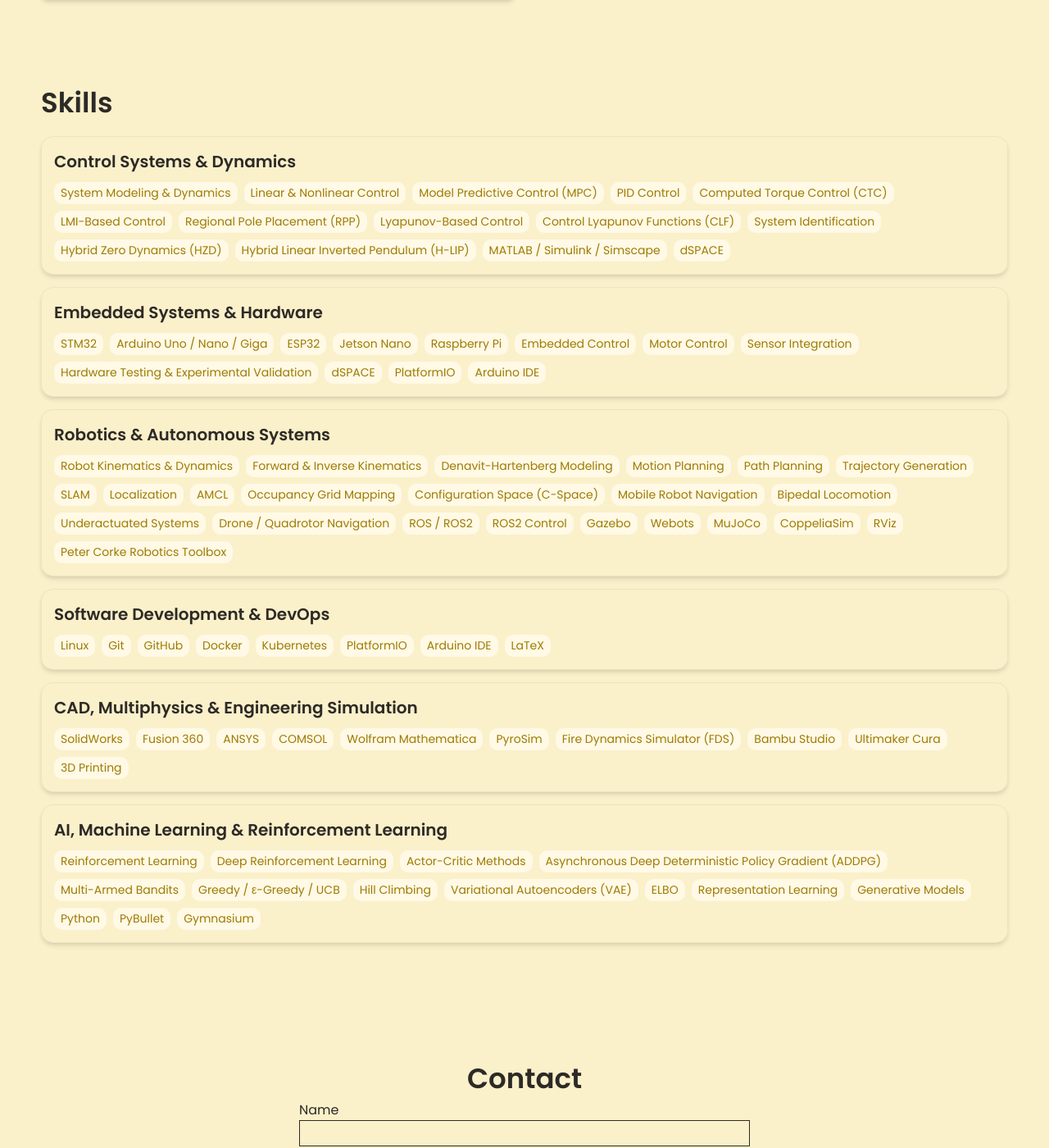
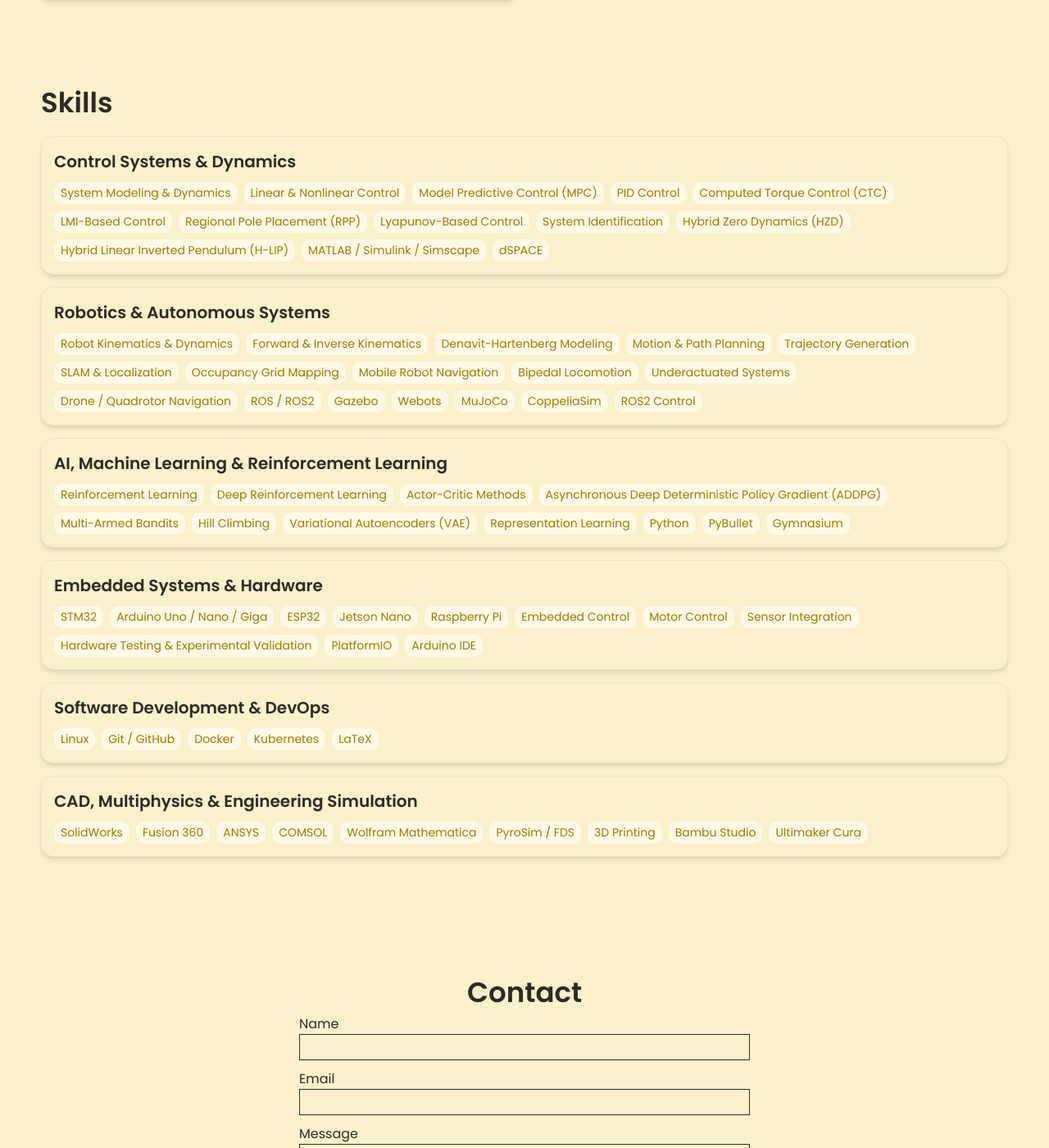
Before and after one commit to SohamBanerjeeRobotics/SohamBanerjeeRobotics.github.io, a Jekyll site: the page built from index.html, in a window 1280 px wide and 1400 px high, scrolled down 2042 px. Shown: the whole window at 82% size. Built offline with Jekyll 4.4.1, drawn with Linux system fonts in a browser that asks for light colours.

Commit message:
Update _config.yml

```diff
--- a/_config.yml
+++ b/_config.yml
@@ -42,12 +42,45 @@
       - LMI-Based Control
       - Regional Pole Placement (RPP)
       - Lyapunov-Based Control
-      - Control Lyapunov Functions (CLF)
       - System Identification
       - Hybrid Zero Dynamics (HZD)
       - Hybrid Linear Inverted Pendulum (H-LIP)
       - MATLAB / Simulink / Simscape
       - dSPACE
+
+  - category: Robotics & Autonomous Systems
+    tools:
+      - Robot Kinematics & Dynamics
+      - Forward & Inverse Kinematics
+      - Denavit-Hartenberg Modeling
+      - Motion & Path Planning
+      - Trajectory Generation
+      - SLAM & Localization
+      - Occupancy Grid Mapping
+      - Mobile Robot Navigation
+      - Bipedal Locomotion
+      - Underactuated Systems
+      - Drone / Quadrotor Navigation
+      - ROS / ROS2
+      - Gazebo
+      - Webots
+      - MuJoCo
+      - CoppeliaSim
+      - ROS2 Control
+
+  - category: AI, Machine Learning & Reinforcement Learning
+    tools:
+      - Reinforcement Learning
+      - Deep Reinforcement Learning
+      - Actor-Critic Methods
+      - Asynchronous Deep Deterministic Policy Gradient (ADDPG)
+      - Multi-Armed Bandits
+      - Hill Climbing
+      - Variational Autoencoders (VAE)
+      - Representation Learning
+      - Python
+      - PyBullet
+      - Gymnasium
 
   - category: Embedded Systems & Hardware
     tools:
@@ -60,45 +93,15 @@
       - Motor Control
       - Sensor Integration
       - Hardware Testing & Experimental Validation
-      - dSPACE
       - PlatformIO
       - Arduino IDE
-
-  - category: Robotics & Autonomous Systems
-    tools:
-      - Robot Kinematics & Dynamics
-      - Forward & Inverse Kinematics
-      - Denavit-Hartenberg Modeling
-      - Motion Planning
-      - Path Planning
-      - Trajectory Generation
-      - SLAM
-      - Localization
-      - AMCL
-      - Occupancy Grid Mapping
-      - Configuration Space (C-Space)
-      - Mobile Robot Navigation
-      - Bipedal Locomotion
-      - Underactuated Systems
-      - Drone / Quadrotor Navigation
-      - ROS / ROS2
-      - ROS2 Control
-      - Gazebo
-      - Webots
-      - MuJoCo
-      - CoppeliaSim
-      - RViz
-      - Peter Corke Robotics Toolbox
 
   - category: Software Development & DevOps
     tools:
       - Linux
-      - Git
-      - GitHub
+      - Git / GitHub
       - Docker
       - Kubernetes
-      - PlatformIO
-      - Arduino IDE
       - LaTeX
 
   - category: CAD, Multiphysics & Engineering Simulation
@@ -108,29 +111,10 @@
       - ANSYS
       - COMSOL
       - Wolfram Mathematica
-      - PyroSim
-      - Fire Dynamics Simulator (FDS)
+      - PyroSim / FDS
+      - 3D Printing
       - Bambu Studio
       - Ultimaker Cura
-      - 3D Printing
-
-  - category: AI, Machine Learning & Reinforcement Learning
-    tools:
-      - Reinforcement Learning
-      - Deep Reinforcement Learning
-      - Actor-Critic Methods
-      - Asynchronous Deep Deterministic Policy Gradient (ADDPG)
-      - Multi-Armed Bandits
-      - Greedy / ε-Greedy / UCB
-      - Hill Climbing
-      - Variational Autoencoders (VAE)
-      - ELBO
-      - Representation Learning
-      - Generative Models
-      - Python
-      - PyBullet
-      - Gymnasium
-
 # Contact Form Setup
 formspree-key: "xzepvzao"
 
```
